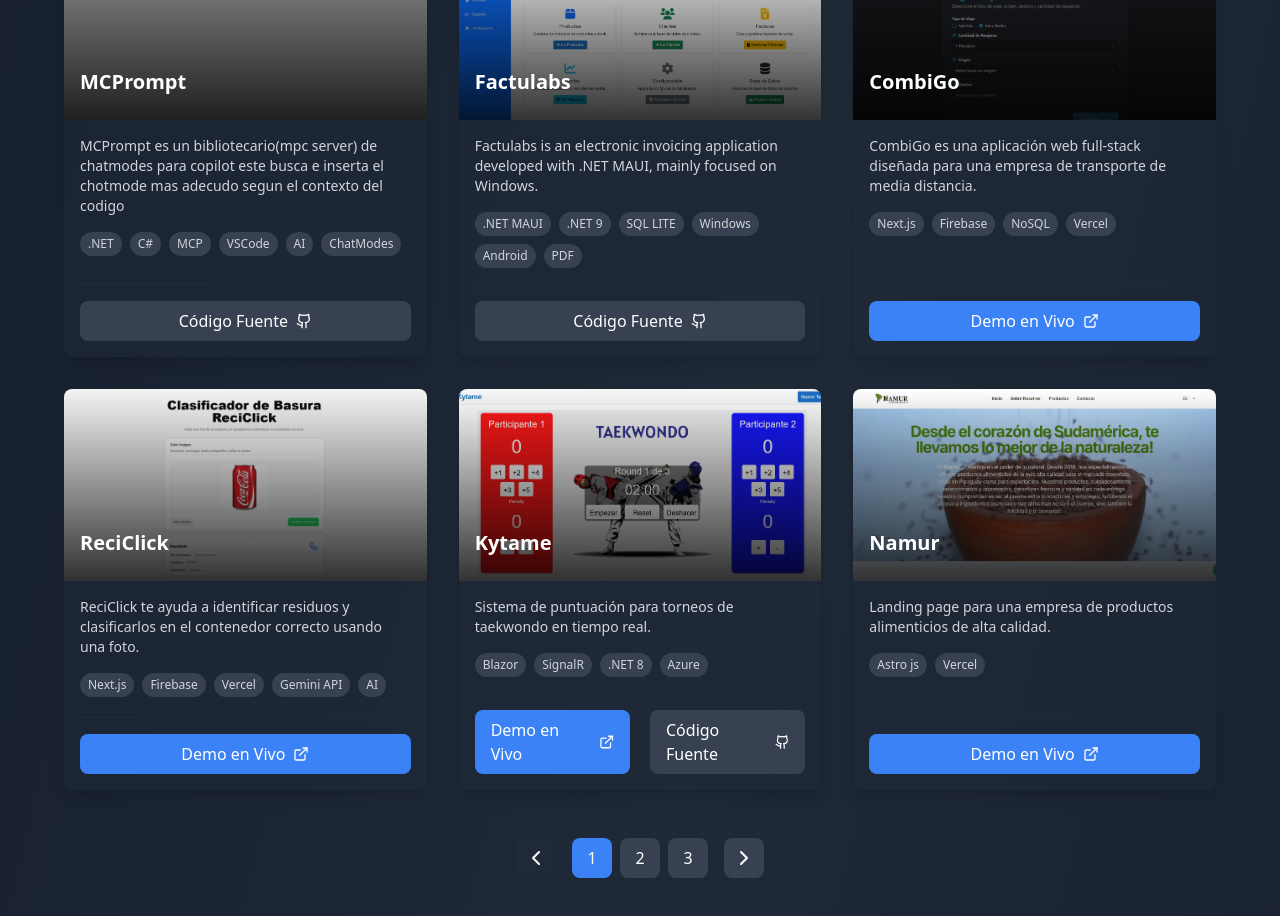
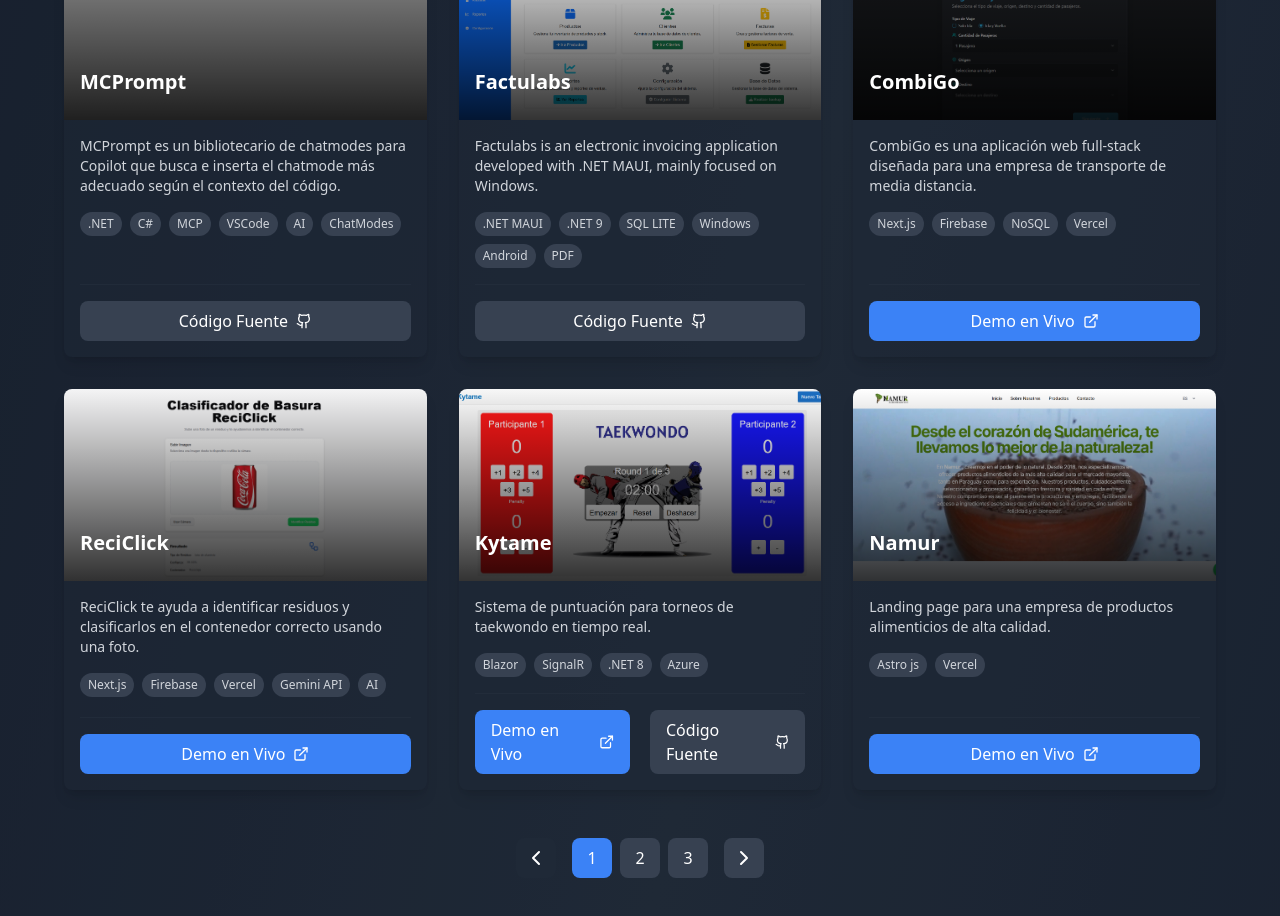
Before and after one commit to luckberonne/luckberonne, a React (Vite) app: page / in a window 1280 px wide. Shown: the part 1720-2636 px from the top of the page. Built offline with nearby package versions, Linux system fonts and the light colour scheme; grey boxes are pictures that could not be loaded.

Commit message:
Fix typos and improve clarity in MCPrompt project description

```diff
--- a/src/components/Projects.tsx
+++ b/src/components/Projects.tsx
@@ -30,7 +30,7 @@ export function Projects({ t, isDark }: ProjectsProps) {
   const projects = [
     {
       title: 'MCPrompt',
-      description: t.projectsData[15]?.description || 'MCPrompt es un bibliotecario(mpc server) de chatmodes para copilot este busca e inserta el chotmode mas adecudo segun el contexto del codigo',
+      description: t.projectsData[15]?.description || 'MCPrompt es un bibliotecario de chatmodes para Copilot que busca e inserta el chatmode más adecuado según el contexto del código.',
       image: defaultImageUrl,
       githubUrl: 'https://github.com/luckberonne/MCPrompt',
       technologies: ['.NET', 'C#', 'MCP', 'VSCode', 'AI', 'ChatModes'],
--- a/src/translations/index.ts
+++ b/src/translations/index.ts
@@ -284,7 +284,7 @@ export const translations = {
       },
       {
         title: 'MCPrompt',
-        description: 'MCPrompt es un bibliotecario(mpc server) de chatmodes para copilot este busca e inserta el chotmode mas adecudo segun el contexto del codigo',
+        description: 'MCPrompt es un bibliotecario de chatmodes para Copilot que busca e inserta el chatmode más adecuado según el contexto del código.',
       },
     ],
     experiencesData: [
```
